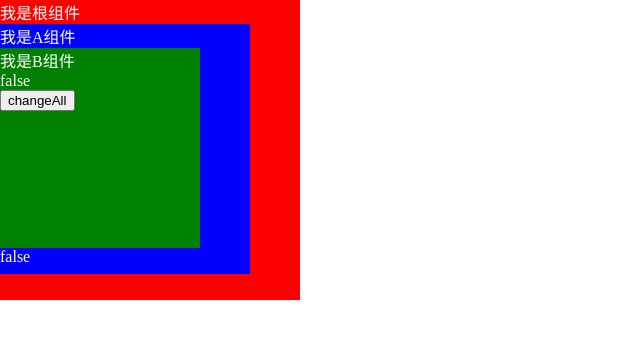
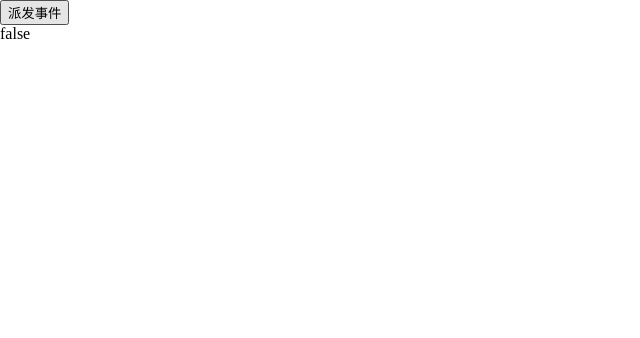
Before and after one commit to baizhi958216/xiaomanzs_FullStackStudy, a Vue app in the folder vite-app/: page / in a window 1280 px wide. Shown: the top 338 px of the page, without its empty margins (0-640 px from the left). Built offline with nearby package versions, Linux system fonts and the light colour scheme.

Commit message:
vue: Add eventbus
Signed-off-by: baizhi958216 <1475289190@qq.com>

```diff
--- a/vite-app/src/App.vue
+++ b/vite-app/src/App.vue
@@ -11,7 +11,8 @@
   <!-- <layout></layout> -->
   <!-- <vkeepalive></vkeepalive> -->
   <!-- <vtransition></vtransition> -->
-  <vprovideInject></vprovideInject>
+  <!-- <vprovideInject></vprovideInject> -->
+  <vBrotherBus></vBrotherBus>
 </template>
 
 <script setup lang="ts">
@@ -27,7 +28,8 @@
 // import layout from './layout/index.vue'
 // import vkeepalive from './components/keepAlive缓存组件.vue'
 // import vtransition from './components/transition动画组件.vue'
-import vprovideInject from './components/依赖注入.vue'
+// import vprovideInject from './components/依赖注入.vue'
+import vBrotherBus from './components/兄弟组件传参.vue'
 </script>
 
 <style lang="less">
--- /dev/null
+++ b/vite-app/src/components/Bus.ts
@@ -0,0 +1,34 @@
+type BusClass = {
+  // 传入
+  emit: (name: string) => void
+  // 传出
+  on: (name: string, callback: Function) => void
+}
+
+type PramsKey = string | number | symbol
+
+type List = {
+  [key: PramsKey]: Array<Function>
+}
+
+class Bus implements BusClass {
+  list: List
+  constructor() {
+    this.list = {}
+  }
+
+  emit(name: string, ...args: Array<any>) {
+    let eventName: Array<Function> = this.list[name]
+    eventName.forEach(fn => {
+      fn.apply(this, args)
+    })
+  }
+
+  on(name: string, callback: Function) {
+    let fn: Array<Function> = this.list[name] || []
+    fn.push(callback)
+    this.list[name] = fn
+  }
+}
+
+export default new Bus()
--- /dev/null
+++ b/vite-app/src/components/F/A.vue
@@ -0,0 +1,21 @@
+<template>
+  <div>
+    <button @click="emitB">派发事件</button>
+  </div>
+</template>
+
+<script setup lang="ts">
+import Bus from '../Bus'
+// const emit = defineEmits(['on-click'])
+let flag = false
+const emitB = () => {
+  flag = !flag
+  // 触发事件传递flag给父组件 emit
+  // emit('on-click', flag)
+  // 触发事件传递flag给父组件 通过Bus传递
+  Bus.emit('on-click',flag)
+}
+</script>
+
+<style scoped>
+</style>
--- /dev/null
+++ b/vite-app/src/components/F/B.vue
@@ -0,0 +1,25 @@
+<template>
+  <div>
+    <!-- {{flag}} -->
+    {{Flag}}
+  </div>
+</template>
+
+<script setup lang="ts">
+import Bus from '../Bus'
+import {ref} from 'vue'
+// type Prop={
+//   flag:boolean
+// }
+// defineProps<Prop>()
+
+// 通过Bus传递
+let Flag = ref(false)
+Bus.on('on-click',(flag:boolean)=>{
+  Flag.value = flag
+})
+</script>
+
+<style scoped>
+
+</style>
--- /dev/null
+++ b/vite-app/src/components/兄弟组件传参.vue
@@ -0,0 +1,26 @@
+<template>
+  <div>
+    <A @click="getFlag"></A>
+    <!-- 传递flag -->
+    <B :flag="Flag"></B>
+  </div>
+</template>
+
+<script setup lang="ts">
+import A from './F/A.vue'
+import B from './F/B.vue'
+import { ref } from 'vue'
+
+let Flag = ref(true)
+
+// 触发事件接收flag
+const getFlag = () => {
+  // 修改flag
+  Flag.value = !Flag.value
+}
+
+
+</script>
+
+<style scoped>
+</style>
```
